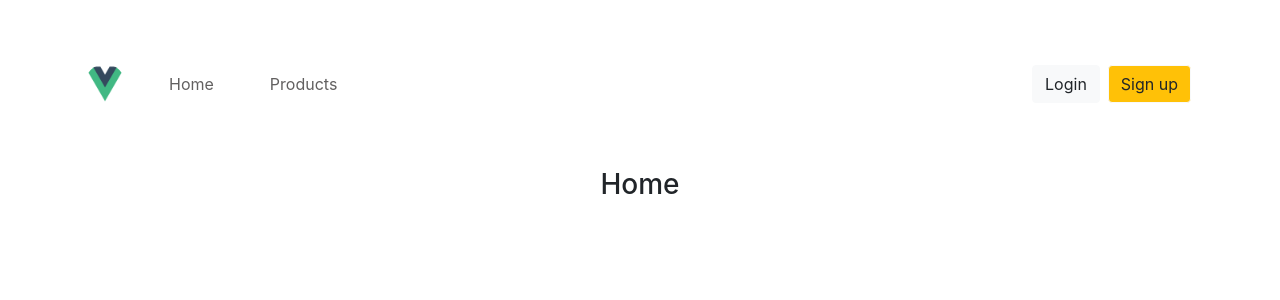
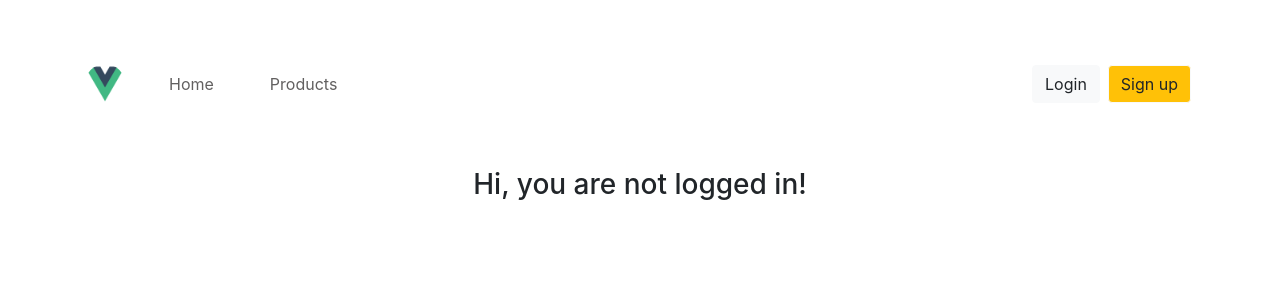
Before and after one commit to saharmoradik/Authentication-vue, a Vue app: page / in a window 1280 px wide. Shown: the top 300 px of the page. Built offline with nearby package versions, Linux system fonts and the light colour scheme.

Commit message:
Routerlink- not finished axios

```diff
--- a/package.json
+++ b/package.json
@@ -3,11 +3,12 @@
   "version": "0.1.0",
   "private": true,
   "scripts": {
-    "serve": "vue-cli-service serve",
+    "serve": "vue-cli-service serve --port 8000",
     "build": "vue-cli-service build",
     "lint": "vue-cli-service lint"
   },
   "dependencies": {
+    "axios": "^1.1.2",
     "core-js": "^3.8.3",
     "vue": "^3.2.13",
     "vue-router": "^4.0.13"
--- a/src/components/HomePage.vue
+++ b/src/components/HomePage.vue
@@ -1,5 +1,5 @@
 <template>
-  <h3>Home</h3>
+  <h3>Hi, you are not logged in!</h3>
 </template>
 
 <script>
--- a/src/components/NavBar.vue
+++ b/src/components/NavBar.vue
@@ -18,15 +18,23 @@
       <div class="collapse navbar-collapse" id="navbarNavDropdown">
         <ul class="navbar-nav mx-auto">
           <li class="nav-item">
-            <a class="nav-link active" href="#">Home</a>
+            <RouterLink to="/" class="nav-link active" href="#"
+              >Home</RouterLink
+            >
           </li>
           <li class="nav-item">
             <a class="nav-link" href="#">Products</a>
           </li>
         </ul>
         <div class="d-flex">
-          <button class="btn btn-light ms-3 m-1">Login</button>
-          <button class="btn btn-light ms-3 bg-warning m-1">Sign up</button>
+          <RouterLink to="/login" class="btn btn-light ms-3 m-1"
+            >Login</RouterLink
+          >
+          <RouterLink
+            to="/registration"
+            class="btn btn-light ms-3 bg-warning m-1"
+            >Sign up</RouterLink
+          >
         </div>
       </div>
     </div>
--- a/src/components/RegistrationForm.vue
+++ b/src/components/RegistrationForm.vue
@@ -7,7 +7,9 @@
         <h4>Create account</h4>
         <div>
           <span>Already have an account?</span>
-          <a href="#" class="text-decoration-none">Signin</a>
+          <RouterLink to="/login" href="#" class="text-decoration-none"
+            >Signin</RouterLink
+          >
         </div>
 
         <div class="mt-3 px-3">
@@ -82,6 +84,8 @@
 </template>
 
 <script>
+//import axios from "axios";
+
 export default {
   name: "RegistrationForm",
   data() {
@@ -104,8 +108,16 @@ export default {
         password: this.password,
         passwordConfirm: this.passwordConfirm,
       };
-      console.log("submitted");
       console.log(data);
+      /* axios
+        .post("http://localhost:8000/registration", data)
+        .then((res) => {
+          console.log(res);
+        })
+        .catch((err) => {
+          console.log(err);
+        });
+      axios.$route.push("/login");*/
     },
   },
 };
```
Also changed, not shown: 1 other file (tests, documents, lock files or other folders).
